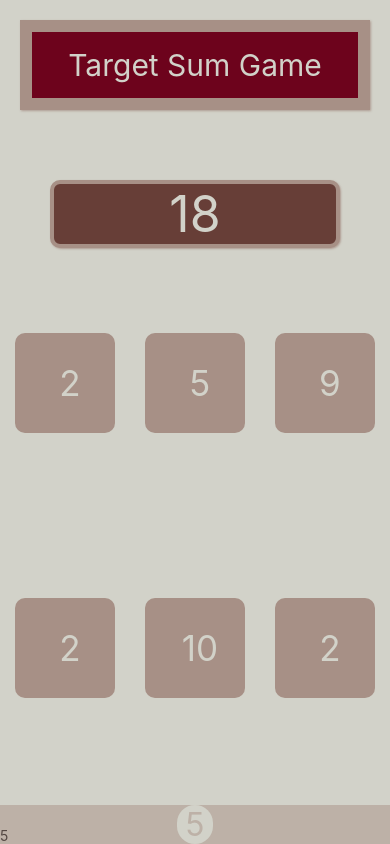
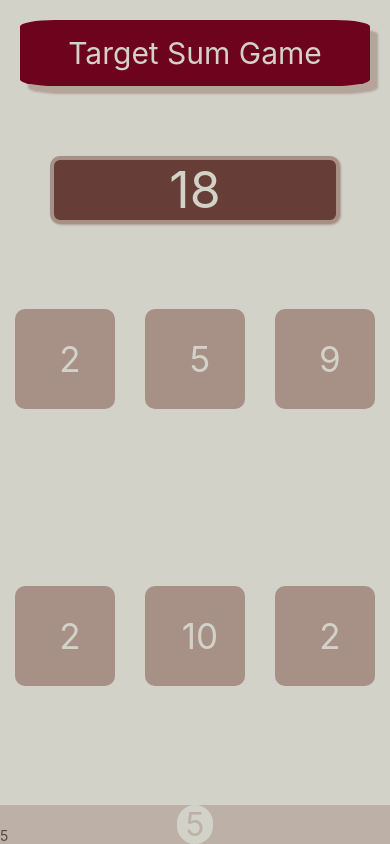
Before and after one commit to thiagoblima/find-sum-game, a React Native app: screen / in a window 390 px wide. Built offline with nearby package versions, Linux system fonts and the light colour scheme.

Commit message:
Adding Header Styled Components

```diff
--- a/components/Header.js
+++ b/components/Header.js
@@ -1,37 +1,40 @@
 import React from 'react'
-import {View, Text, StyleSheet} from 'react-native'
+import {View} from 'react-native'
+import styled from 'styled-components/native'
+
+const StyledHeader = styled.Text`
+    transition: 500ms ease-in-out;
+    border-radius: 10%;
+    border-color: #a79086;
+    border-width: 12px,
+    border-bottom: 12px
+    shadow-color: #a79086;
+    shadow-offset:  8px;
+    shadow-opacity: 0.7;
+    shadow-radius: 2;
+    elevation: 1;
+    font-size: 30px;
+    text-align: center;
+    background-color: #6d031c;
+    color: #d2d2c9;
+    margin: 20px;
+    padding-top: 15px;
+    padding-bottom: 15px;
+    overflow: hidden;
+`
 
 class Header extends React.Component {
     messageTarget = ''
     render() {
         return (
             <View>
-               <Text style={styles.header}> {this.props.messageTarget} </Text>
+                <StyledHeader> {this.props.messageTarget} </StyledHeader>
             </View>
         )
     }
+    componentDidMount() {
+        StyledHeader
+    }
 }
 
-const styles = StyleSheet.create({
-    header: {
-        margin: 20,
-        borderRadius: 0,
-        borderWidth: 12,
-        overflow: 'hidden',
-        borderColor: '#a79086',
-        borderBottomWidth: 12,
-        shadowColor: '#a79086',
-        shadowOffset: { width: 1, height: 1 },
-        shadowOpacity: 0.8,
-        shadowRadius: 2,
-        elevation: 1,
-        fontSize: 30,
-        textAlign: 'center',
-        backgroundColor: '#6d031c',
-        color: '#d2d2c9',
-        paddingTop: 15,
-        paddingBottom: 15,
-    }
-})
-
 export default Header
```
